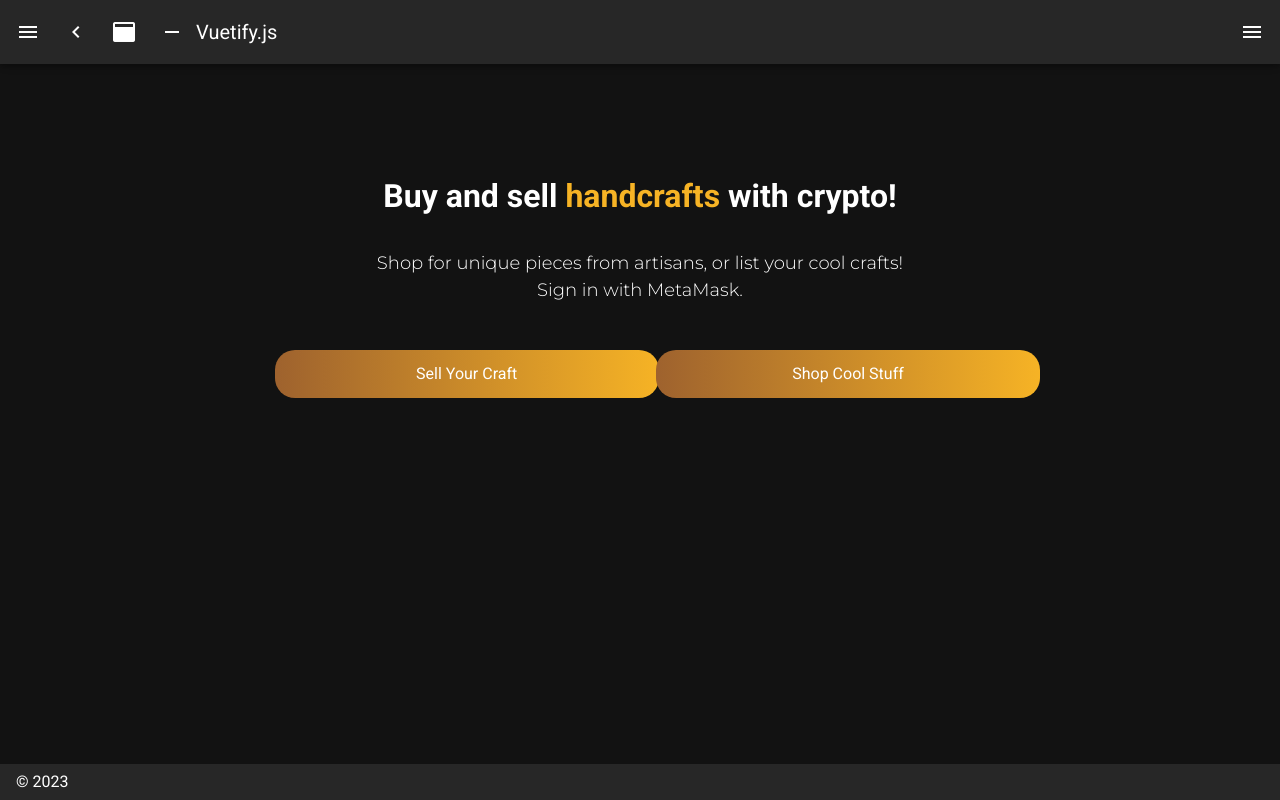
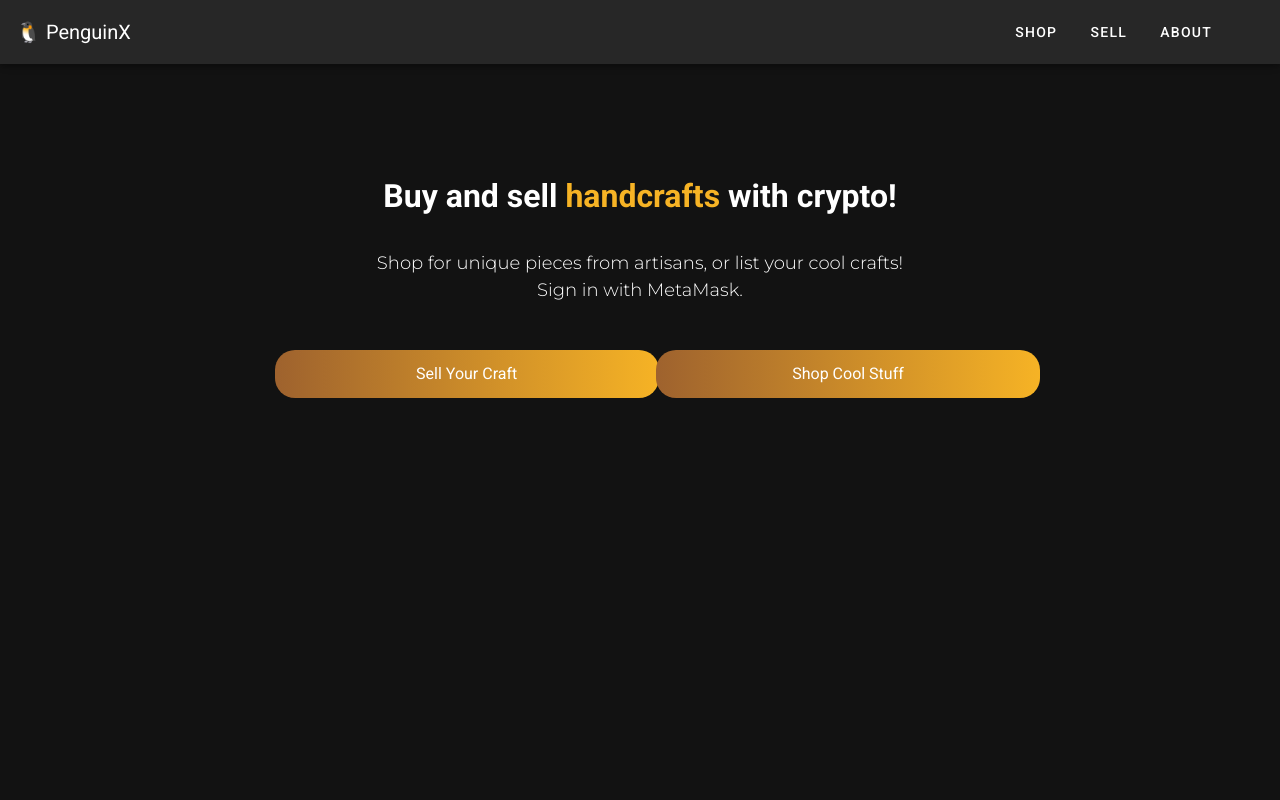
Before and after one commit to sriveros95/penguinx, a Nuxt app in the folder penguin_x_app/: page / in a window 1280 px wide. Built offline with nearby package versions, Linux system fonts and the light colour scheme.

Commit message:
Add progress recovering app bar

```diff
--- a/penguin_x_app/layouts/default.vue
+++ b/penguin_x_app/layouts/default.vue
@@ -1,6 +1,6 @@
 <template>
   <v-app dark>
-    <v-navigation-drawer
+    <!-- <v-navigation-drawer
       v-model="drawer"
       :mini-variant="miniVariant"
       :clipped="clipped"
@@ -23,46 +23,29 @@
           </v-list-item-content>
         </v-list-item>
       </v-list>
-    </v-navigation-drawer>
-    <v-app-bar
-      :clipped-left="clipped"
-      fixed
-      app
-    >
-      <v-app-bar-nav-icon @click.stop="drawer = !drawer" />
-      <v-btn
-        icon
-        @click.stop="miniVariant = !miniVariant"
-      >
-        <v-icon>mdi-{{ `chevron-${miniVariant ? 'right' : 'left'}` }}</v-icon>
-      </v-btn>
-      <v-btn
-        icon
-        @click.stop="clipped = !clipped"
-      >
-        <v-icon>mdi-application</v-icon>
-      </v-btn>
-      <v-btn
-        icon
-        @click.stop="fixed = !fixed"
-      >
-        <v-icon>mdi-minus</v-icon>
-      </v-btn>
+    </v-navigation-drawer> -->
+    <v-app-bar :clipped-left="clipped" fixed app>
       <v-toolbar-title v-text="title" />
       <v-spacer />
-      <v-btn
-        icon
-        @click.stop="rightDrawer = !rightDrawer"
-      >
+      <v-btn text v-for="(item, i) in items" :key="i" :to="item.to" router exact>
+        <v-icon v-if="item.icon">{{ item.icon }}</v-icon>
+        {{ item.title }}
+      </v-btn>
+
+      <v-btn icon @click.stop="rightDrawer = !rightDrawer">
+        <v-img height="18" contain src="/discord.png"></v-img>
+      </v-btn>
+      <!-- <div :class="[classNameA, { classNameB: condition }]"></div>
+      <v-btn icon @click.stop="rightDrawer = !rightDrawer">
         <v-icon>mdi-menu</v-icon>
-      </v-btn>
+      </v-btn> -->
     </v-app-bar>
     <v-main>
       <v-container>
         <Nuxt />
       </v-container>
     </v-main>
-    <v-navigation-drawer
+    <!-- <v-navigation-drawer
       v-model="rightDrawer"
       :right="right"
       temporary
@@ -78,39 +61,41 @@
           <v-list-item-title>Switch drawer (click me)</v-list-item-title>
         </v-list-item>
       </v-list>
-    </v-navigation-drawer>
-    <v-footer
+    </v-navigation-drawer> -->
+    <!-- <v-footer
       :absolute="!fixed"
       app
     >
       <span>&copy; {{ new Date().getFullYear() }}</span>
-    </v-footer>
+    </v-footer> -->
   </v-app>
 </template>
 
 <script>
 export default {
-  data () {
+  data() {
     return {
       clipped: false,
       drawer: false,
       fixed: false,
       items: [
         {
-          icon: 'mdi-apps',
-          title: 'Welcome',
-          to: '/'
+          title: 'Shop',
+          to: '/shop'
         },
         {
-          icon: 'mdi-chart-bubble',
-          title: 'Inspire',
-          to: '/inspire'
+          title: 'Sell',
+          to: '/sell'
+        },
+        {
+          title: 'About',
+          to: '/about'
         }
       ],
       miniVariant: false,
       right: true,
       rightDrawer: false,
-      title: 'Vuetify.js'
+      title: '🐧 PenguinX'
     }
   }
 }
```
Also changed, not shown: penguin_x_app/static/discord.png (added).
